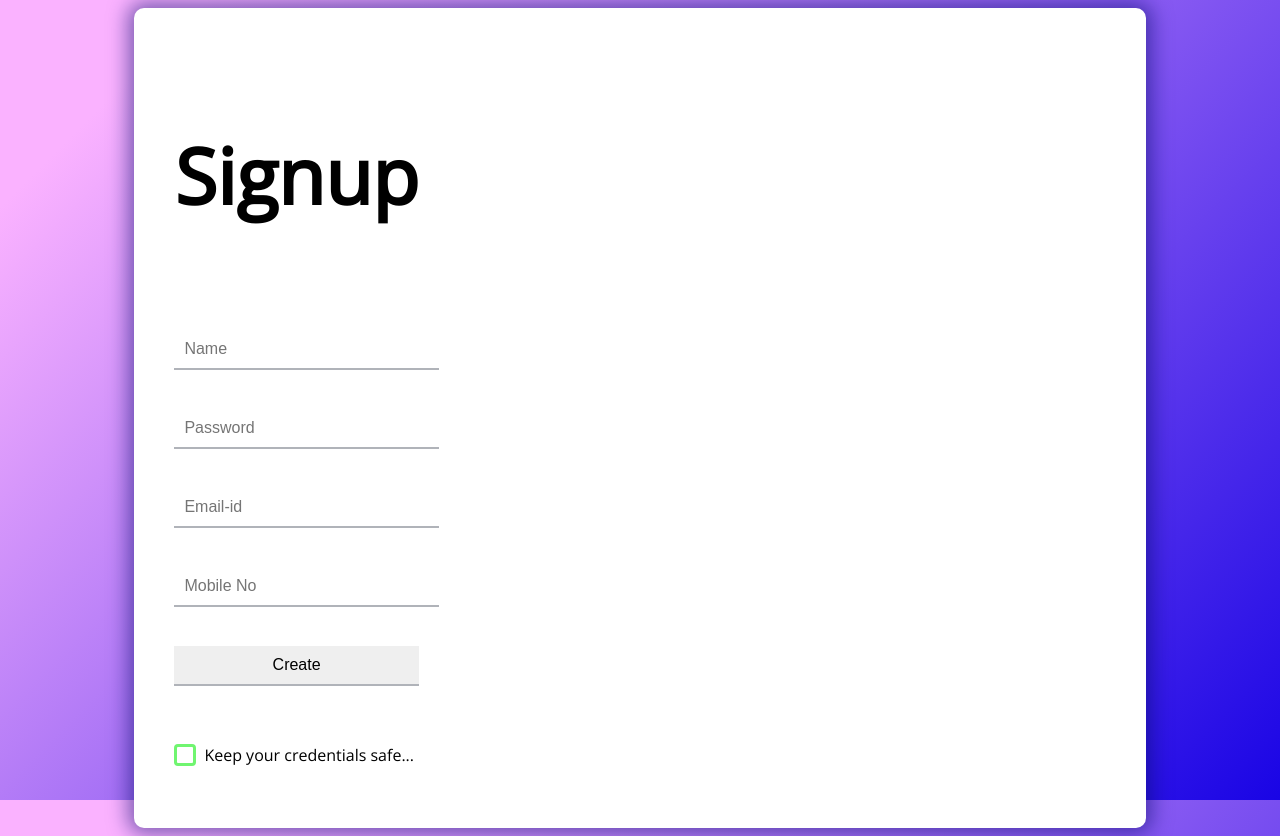
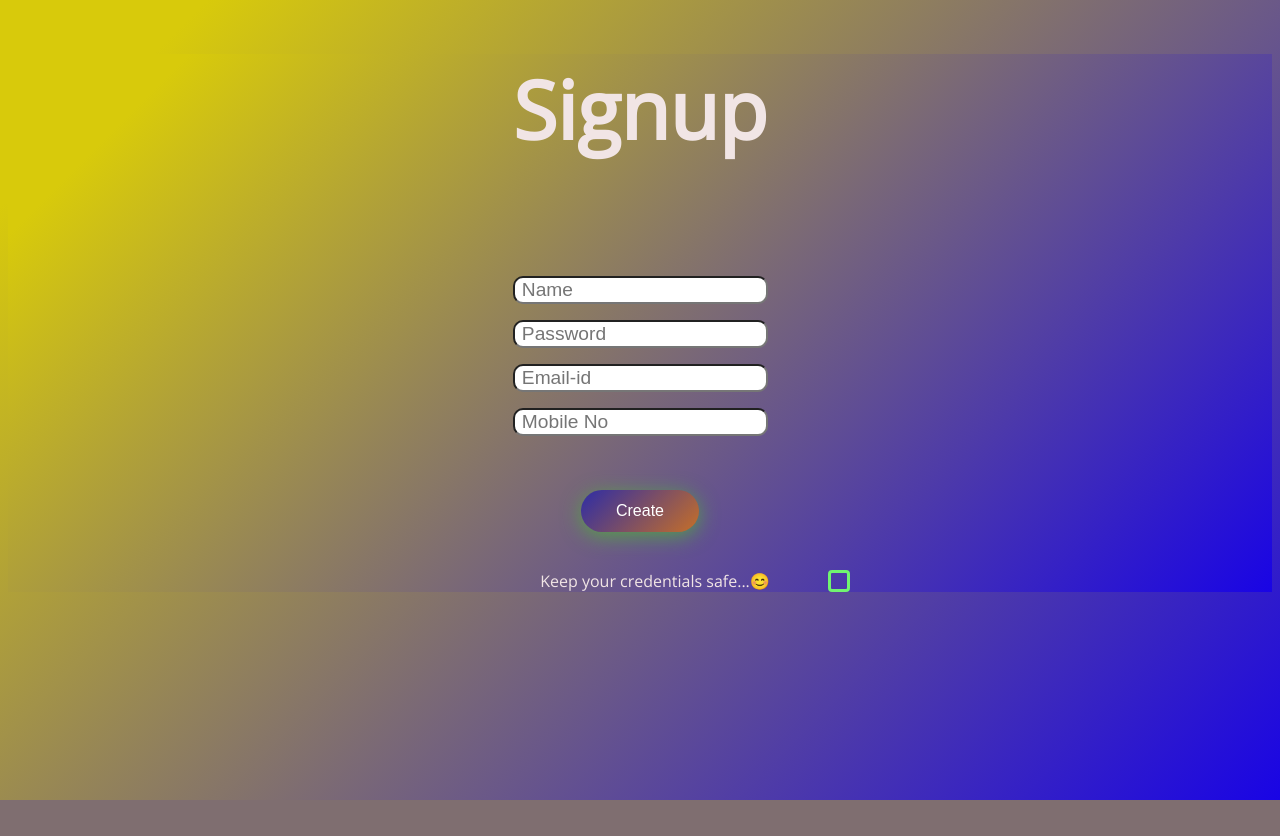
Before and after one commit to ap0072/robo, a Flask app: page /signup in a window 1280 px wide. After the commit the page ends 800 px from the top, so only its background shows below. Run offline with Flask 2, Linux system fonts and the light colour scheme.

Commit message:
forget password, create account background changed along with index page also

```diff
--- a/app.py
+++ b/app.py
@@ -101,7 +101,7 @@ def signup_post():
         account = databasesqlite(request.form['name'], request.form['pwd'],request.form['email'],request.form['no'])
         user= databasesqlite.query.filter_by(name=request.form['name']).first()
         if user:
-            flash("user already exists")
+            flash("User already exists")
             return render_template('create-account.html')
 
         else:
--- /dev/null
+++ b/static/ca.css
@@ -0,0 +1,107 @@
+body {
+    background-image:linear-gradient(135deg, #d8ca0b 10%, #1904E5 100%);
+    background-size: cover;
+    background-repeat: no-repeat;
+    background-attachment: fixed;
+    font-family: "Open Sans", sans-serif;
+    color: #f1e5e5;
+  }
+
+  .form {
+    margin: 0 auto;
+    font-family: FontAwesome;
+    width: 80%;
+    background: #ce2b2b;
+    border-radius: 100px;
+    overflow: hidden;
+    display: flex;
+    flex: 1 1 100%;
+    align-items: stretch;
+    justify-content: space-between;
+    box-shadow: 0 0 20px 6px #090b6f85;
+
+  }
+  @media (max-width: 10000px) {
+    .form {
+      flex-flow: wrap;
+      text-align: center;
+      align-content: center;
+      align-items: center;
+    }
+  }
+
+  .remember-me--forget-password input {
+    margin: 0;
+    margin-right: 7px;
+    width: auto;
+  }
+
+  .form p input{
+    font-family: FontAwesome;
+    color: #fff;
+    font-size: 30px;
+    color: #3d3399;
+    padding: 12px 35px;
+    border-radius: 50px;
+    display: inline-block;
+    border: 0;
+    outline: 0;
+    box-shadow: 0px 4px 20px 0px #49c628a6;
+    background-image: linear-gradient(135deg, #ddf570 10%, #dce9d8 100%);
+  }
+
+  form p button {
+    color: #fff;
+    font-size: 16px;
+    padding: 12px 35px;
+    border-radius: 50px;
+    display: inline-block;
+    border: 0;
+    outline: 0;
+    box-shadow: 0px 4px 20px 0px #49c628a6;
+    background-image: linear-gradient(135deg,#3d3399 10%, #c66f28 100%);
+  }
+
+
+
+  label {
+    display: block;
+    position: relative;
+    margin-left: 30px;
+  }
+
+  label::before {
+    content: ' \f00c';
+    position: absolute;
+    font-family: FontAwesome;
+    background: transparent;
+    border: 3px solid #70F570;
+    border-radius: 4px;
+    color: transparent;
+    left: 790px;
+    transition: all 0.2s linear;
+  }
+
+  label:hover::before {
+    font-family: FontAwesome;
+    content: ' \f00c';
+    color: #fff;
+    cursor: pointer;
+    background: #70F570;
+  }
+
+
+
+  label span.text-checkbox {
+    color: black;
+    display:block;
+    height: auto;
+    position: relative;
+    cursor: grab;
+    transition: all 0.2s linear;
+  }
+
+  label input[type="checkbox"]
+  {
+    display: block;
+  }
--- a/static/s2.css
+++ b/static/s2.css
@@ -82,6 +82,7 @@ body {
 .box-form .right {
   padding: 40px;
   overflow: hidden;
+  font-size: 15px;
 }
 @media (max-width: 980px) {
   .box-form .right {
@@ -139,7 +140,7 @@ body {
   background-image: linear-gradient(135deg, #70F570 10%, #49C628 100%);
 }
 .box-form .right button {
-  float: right;
+  float:right;
   color: #fff;
   font-size: 16px;
   padding: 12px 35px;
@@ -148,7 +149,8 @@ body {
   border: 0;
   outline: 0;
   box-shadow: 0px 4px 20px 0px #49c628a6;
-  background-image: linear-gradient(135deg, #70F570 10%, #49C628 100%);
+  background-image: linear-gradient(135deg, #f5d670 10%, #e96914 100%);
+
 }
 #buttonInput {
     padding: 3px;
--- a/templates/create-account.html
+++ b/templates/create-account.html
@@ -4,7 +4,7 @@
 		<meta charset="UTF-8">
 		<title>Create Account page</title>
 		<link href="https://fonts.googleapis.com/css?family=Open+Sans" rel="stylesheet">
-	<link href="https://maxcdn.bootstrapcdn.com/font-awesome/4.7.0/css/font-awesome.min.css" rel="stylesheet" integrity="sha384-wvfXpqpZZVQGK6TAh5PVlGOfQNHSoD2xbE+QkPxCAFlNEevoEH3Sl0sibVcOQVnN" crossorigin="anonymous"><link rel="stylesheet" href="/static/s2.css">
+		<link href="https://maxcdn.bootstrapcdn.com/font-awesome/4.7.0/css/font-awesome.min.css" rel="stylesheet" integrity="sha384-wvfXpqpZZVQGK6TAh5PVlGOfQNHSoD2xbE+QkPxCAFlNEevoEH3Sl0sibVcOQVnN" crossorigin="anonymous"><link rel="stylesheet" href="/static/ca.css">
 		<script language="javascript">
 			function show()
 			{
@@ -37,52 +37,52 @@
 			}
 		</script>
 	</head>
+
 	<body>
-<!-- partial:index.partial.html -->
-<div class="box-form">
+
+		<div style="text-align: center;background-image:linear-gradient(135deg, #d8ca0b 10%, #1904E5 100%);">
+
+				<h1 style="font-size: 500%;">Signup</h1>
+
 				<div >
-		<div class="right">
-
-		<h5>Signup</h5>
-
-		<div class="input">
 					<!-- <a href="/static/i3.html">Login</a> -->
 					{%- for category, message in get_flashed_messages(with_categories = true) %}
 					<div class = "alert alert-danger">
-			   <p style="color: brown;font-size: large;">{{ message }}</p>
+					<p style="color: rgb(235, 17, 17);font-size:larger;">{{ message }}</p>
 
 					</div>
 					{%- endfor %}
-			<form action="signup" method="POST" name="myform" onSubmit="return show()">
-			<p><input type="text" name="name" id="name"placeholder="Name"></p>
-			<p><input type="password" name="pwd" id="pwd"placeholder="Password"></p>
-            <p><input type="text" name="email" id="email"placeholder="Email-id"></p>
-            <p><input type="number" name="no" id="no"placeholder="Mobile No"></p>
-			<p><input type="submit" value="Create"></p>
+					<br>
+					<br>
+					<form  action="signup" method="POST" name="myform" onSubmit="return show()">
+
+						<p><input style="font-size: larger;border-radius: 10px;" type="text" name="name" id="name"placeholder=" Name"></p>
+						<p><input style="font-size: larger;border-radius: 10px" type="password" name="pwd" id="pwd"placeholder=" Password"></p>
+						<p><input style="font-size: larger;border-radius: 10px" type="text" name="email" id="email"placeholder=" Email-id"></p>
+						<p><input style="font-size: larger;border-radius: 10px" type="number" name="no" id="no"placeholder=" Mobile No"></p>
+						<br>
+						<p><button>Create</button></p>
 					</form>
 
+				</div>
+
+				<br>
+
+				<div class="remember-me--forget-password">
+
+					<label>
+
+						<span>Keep your credentials safe...😊</span>
+					</label>
+
+				</div>
 
 
 
 			</div>
 
-			<br><br>
-
-		<div class="remember-me--forget-password">
-
-	<label>
-
-		<span>Keep your credentials safe...</span>
-	</label>
-
 		</div>
 
-			<br>
+	</body>
 
-	</div>
-
-</div>
-<!-- partial -->
-
-</body>
 </html>
--- a/templates/sampleNLP.html
+++ b/templates/sampleNLP.html
@@ -23,7 +23,7 @@
         function greetings()
             {
             // var botHtml = '<p class="botText"><span>' + data + '</span></p>';
-            data="Hello {{name}}, I am Alexa , your healthcare chatbot  Happy to help you!"
+            data="Hello {{name}}, I am Alexa. your healthcare chatbot  Happy to help you!"
             var voices = [];
             voices = window.speechSynthesis.getVoices();
             var msg1 = new SpeechSynthesisUtterance();
```
Also changed, not shown: static/fp.css (added, +107 -0 lines), templates/forgetpassword.html (+11 -18 lines), templates/index.html (+17 -7 lines), databasesqlite.sqlite3, db.sqlite3. Lines whose indentation alone changed are shown as unchanged.
